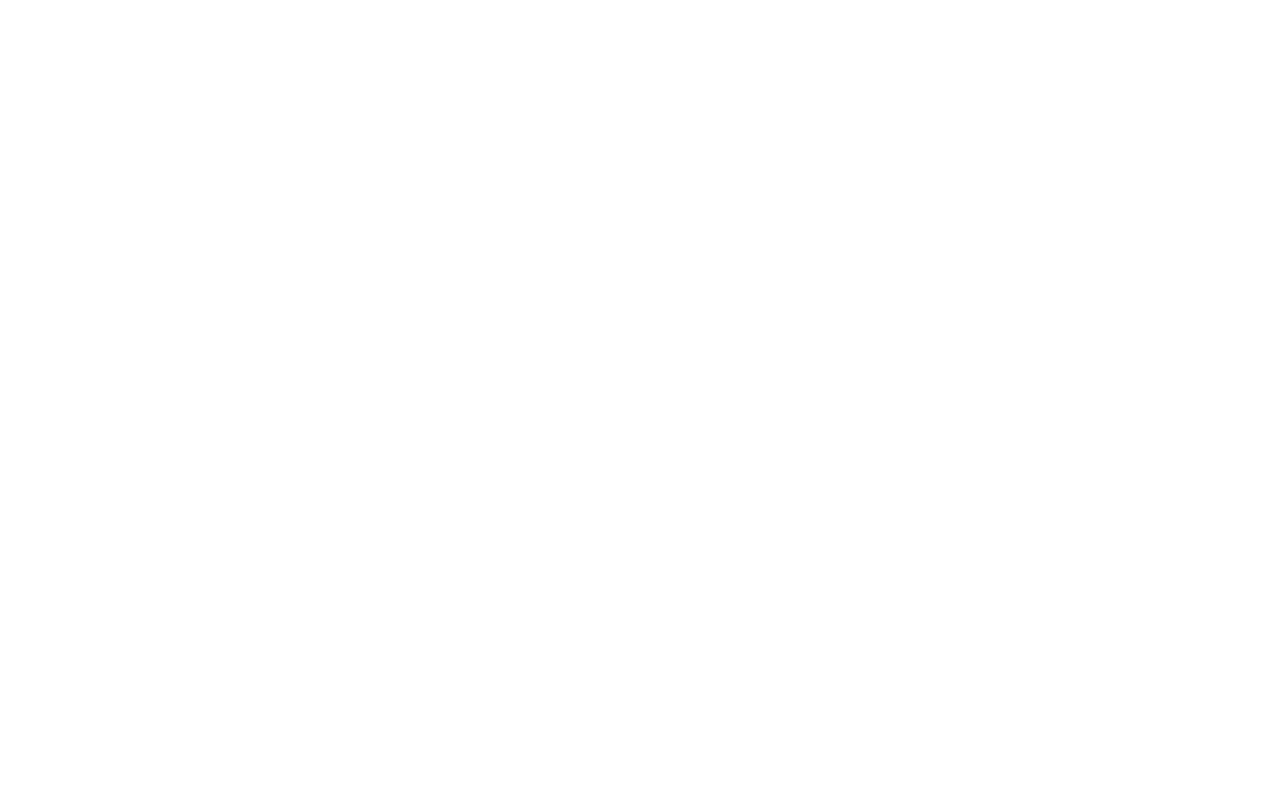
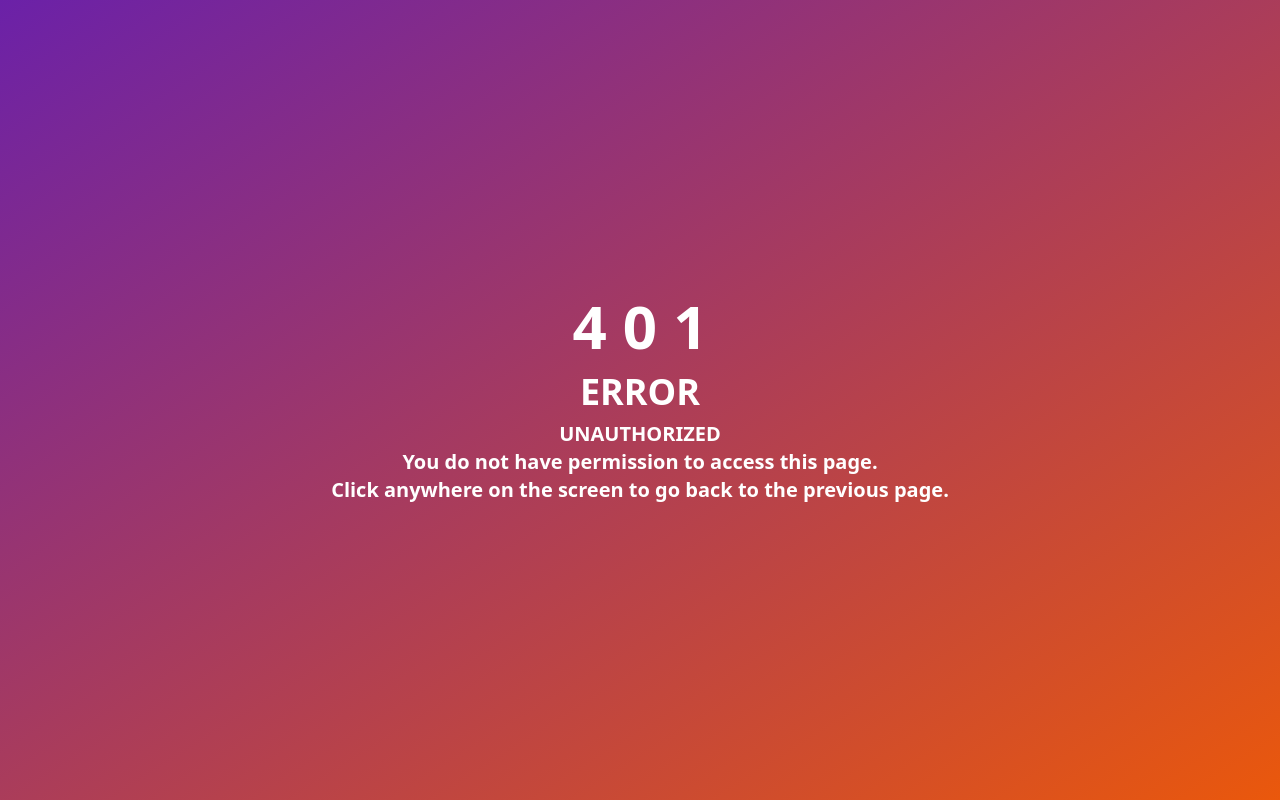
Before and after one commit to JosephTiu7/Dynamicxs, a React (Vite) app: page /error401 in a window 1280 px wide. Before the commit this address had no page. Built offline with nearby package versions, Linux system fonts and the light colour scheme.

Commit message:
added error page 401

```diff
--- a/src/App.jsx
+++ b/src/App.jsx
@@ -1,5 +1,5 @@
 import React, { useEffect, useState } from 'react'
-import { BrowserRouter, Route, Routes } from 'react-router-dom'
+import { BrowserRouter, Navigate, Route, Routes } from 'react-router-dom'
 import Breakfast from './components/Breakfast'
 import Dinner from './components/Dinner'
 import Lunch from './components/Lunch'
@@ -20,6 +20,7 @@
 import Order_checking from './staffpages/Order_checking.jsx'
 import OrderDetails from './staffpages/OrderDetails.jsx'
 import Inventory from './staffpages/Inventory.jsx'
+import Error401 from './errorpages/error401.jsx'
 import { AuthProvider, useAuth } from './AuthProvider.jsx'
 export default function App() {
     const [isAuthenticated, setIsAuthenticated] = useState(
@@ -46,7 +47,7 @@
                     <Route path="/" element={<SignIn />} />
                     <Route path="/signin" element={<SignIn />} />
                     <Route path="/signup" element={<SignUp />} />
-
+                    <Route path="/error401" element={<Error401 />} />
                     {/* <Route path="/about" element={<About />} />
                     <Route path="/checkout" element={<Checkout />} />
                     <Route path="/order" element={<Order />} />
@@ -79,7 +80,7 @@
                         element={<Order_checking />}
                     /> */}
 
-                    {isAuthenticated && isStudent && (
+                    {isAuthenticated && isStudent ? (
                         <>
                             <Route path="/about" element={<About />} />
                             <Route path="/checkout" element={<Checkout />} />
@@ -89,6 +90,13 @@
                             <Route path="/lunch" element={<Lunch />} />
                             <Route path="/snacks" element={<Snacks />} />
                             <Route path="/dinner" element={<Dinner />} />
+                        </>
+                    ) : (
+                        <>
+                            <Route
+                                path="*"
+                                element={<Navigate to="/error401" replace />}
+                            />
                         </>
                     )}
 
--- /dev/null
+++ b/src/errorpages/error401.jsx
@@ -0,0 +1,38 @@
+import React from 'react'
+import { useNavigate } from 'react-router-dom' // Import useNavigate
+
+const Error401 = () => {
+    const navigate = useNavigate() // Initialize navigate
+
+    // Handle click to navigate back
+    const handleClick = () => {
+        navigate(-1) // Navigate to the previous page
+    }
+
+    return (
+        <div
+            id="app"
+            className="w-screen h-screen relative overflow-hidden bg-gradient-to-br from-purple-800 to-orange-600 flex items-center justify-center flex-col"
+            onClick={handleClick} // Navigate back on click
+        >
+            <div className="text-white text-6xl font-bold py-4 flex flex-col items-center">
+                <div className="flex gap-4">
+                    <span>4</span>
+                    <span>0</span>
+                    <span>1</span>
+                </div>
+                <div className="text-4xl mt-4">ERROR</div>
+                <div className="text-xl mt-2 text-center px-8">
+                    UNAUTHORIZED
+                    <br />
+                    You do not have permission to access this page.
+                    <br />
+                    Click anywhere on the screen to go back to the previous
+                    page.
+                </div>
+            </div>
+        </div>
+    )
+}
+
+export default Error401
--- a/src/login/signin.jsx
+++ b/src/login/signin.jsx
@@ -59,6 +59,7 @@
                 setError(studentData.message)
             }
         } catch (err) {
+            setError(err.message)
             setTimeout(() => {
                 setError('')
             }, 5000)
```
